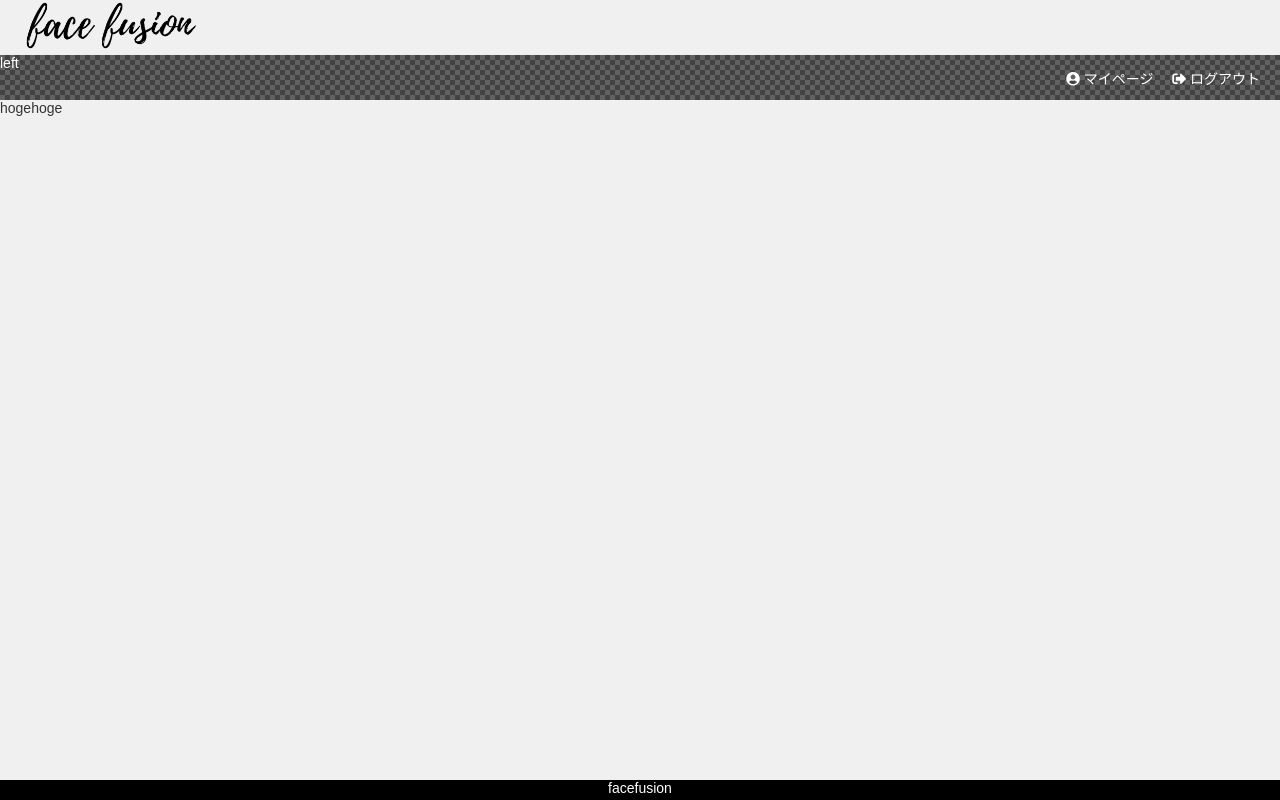
After one commit to ekusuy26/facefusion, a Django app: template templates/accounts/show.html in a window 1280 px wide. The commit adds this page. Run offline with Django 3.2, Linux system fonts and the light colour scheme; the template is opened without the code that fills it, so the values that code supplies are empty; some libraries are stand-ins or nearby versions.

Commit message:
My page creation, header and footer partial template

```diff
--- a/accounts/urls.py
+++ b/accounts/urls.py
@@ -4,5 +4,6 @@ urlpatterns = [
     path('accounts/login/', views.MyLoginView.as_view(), name="login"),
     path('accounts/logout/', views.MyLogoutView.as_view(), name="logout"),
     path('accounts/create/', views.UserCreateView.as_view(),name="create"),
+    path('accounts/show/', views.show,name="show"),
     path('index/',views.IndexView.as_view(), name="index")
 ]
--- a/accounts/views.py
+++ b/accounts/views.py
@@ -20,3 +20,7 @@ class UserCreateView(CreateView):
     form_class = UserCreationForm
     template_name = "accounts/create.html"
     success_url = reverse_lazy("login")
+
+def show(request):
+    # images = UserInfo.objects.get(pk=id)
+    return render(request, 'accounts/show.html', {})
--- a/static/css/myhp/index.css
+++ b/static/css/myhp/index.css
@@ -19,8 +19,12 @@ h1,h2,h3,h4,h5,h6,p {
 
 .header-upper-box{
   height: 55%;
+  padding: 0 20px;
 }
+
 .header-under-box{
+  display: flex;
+  justify-content: space-between;
   color: #ffffff;
   height: 45%;
   background-color: #616161;
@@ -33,10 +37,26 @@ h1,h2,h3,h4,h5,h6,p {
 	  transparent 75%, #424242 75%, #424242 75%);
 }
 
+.header-under-right-box{
+  padding: 0 20px;
+  align-self: center;
+}
+
+.header-link{
+  text-decoration: none;
+  color: #ffffff;
+}
+
+.header-logout{
+  text-decoration: none;
+  color: #ffffff;
+  margin-left: 15px;
+}
+
 .wrap{
   margin-top: 100px;
   height: calc(100vh - 120px);
-  position: relative;/*←相対位置*/
+  position: relative;
   overflow: scroll;
 }
 
--- /dev/null
+++ b/templates/accounts/show.html
@@ -0,0 +1,4 @@
+{% extends '../shared/base.html' %}
+{% block content %}
+hogehoge
+{% endblock content %}
--- /dev/null
+++ b/templates/shared/base.html
@@ -0,0 +1,38 @@
+{% load static %}
+<!DOCTYPE html>
+  <html lang="en">
+    <head>
+      <meta charset="UTF-8">
+      <link rel="stylesheet" href="{% static 'css/myhp/index.css' %}">
+      <script src="https://code.jquery.com/jquery-3.3.1.slim.min.js" integrity="sha384-q8i/X+965DzO0rT7abK41JStQIAqVgRVzpbzo5smXKp4YfRvH+8abtTE1Pi6jizo" crossorigin="anonymous"></script>
+      <link rel="stylesheet" href="https://use.fontawesome.com/releases/v5.5.0/css/all.css" integrity="sha384-B4dIYHKNBt8Bc12p+WXckhzcICo0wtJAoU8YZTY5qE0Id1GSseTk6S+L3BlXeVIU" crossorigin="anonymous">
+      <script src="{% static 'js/preview.js' %}"></script>
+      <title>facefusion</title>
+    </head>
+  <body>
+    <div class="header">
+      <div class="header-upper-box">
+        <img src="../static/logo.png" height="50">
+      </div>
+      <div class="header-under-box">
+        <div class="header-under-left-box">left</div>
+        <div class="header-under-right-box">
+          <a href="{% url 'logout' %}" class="header-link">
+            <i class="fas fa-user-circle"></i>
+            マイページ
+          </a>
+          <a href="{% url 'logout' %}" class="header-logout">
+            <i class="fas fa-sign-out-alt"></i>
+            ログアウト
+          </a>
+        </div>
+      </div>
+    </div>
+    <div class="wrap">
+      {% block content %}
+        <!-- content -->
+      {% endblock %}
+    </div>
+    <div class="footer">facefusion</div>
+  </body>
+</html>
```
Also changed, not shown: templates/myhp/index.html (+3 -22 lines), static/logo.png (added), 1 other file.
